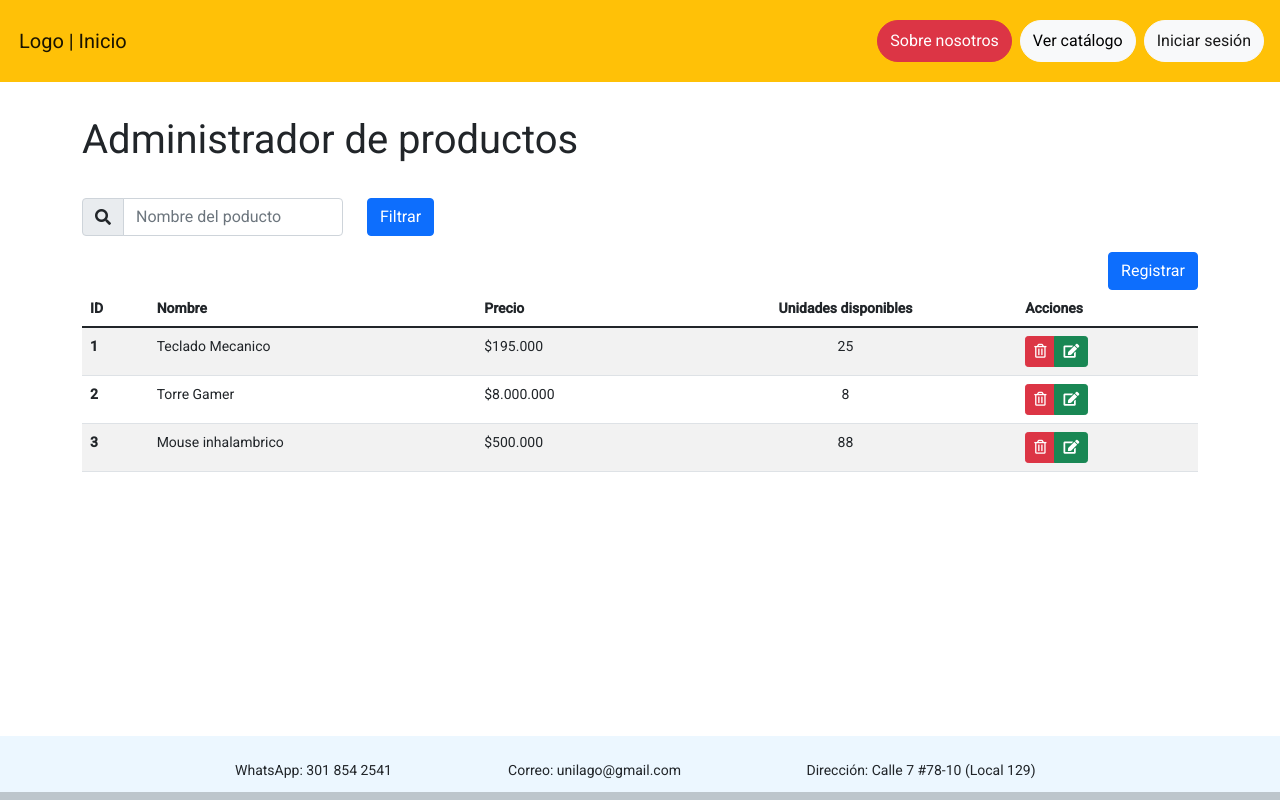
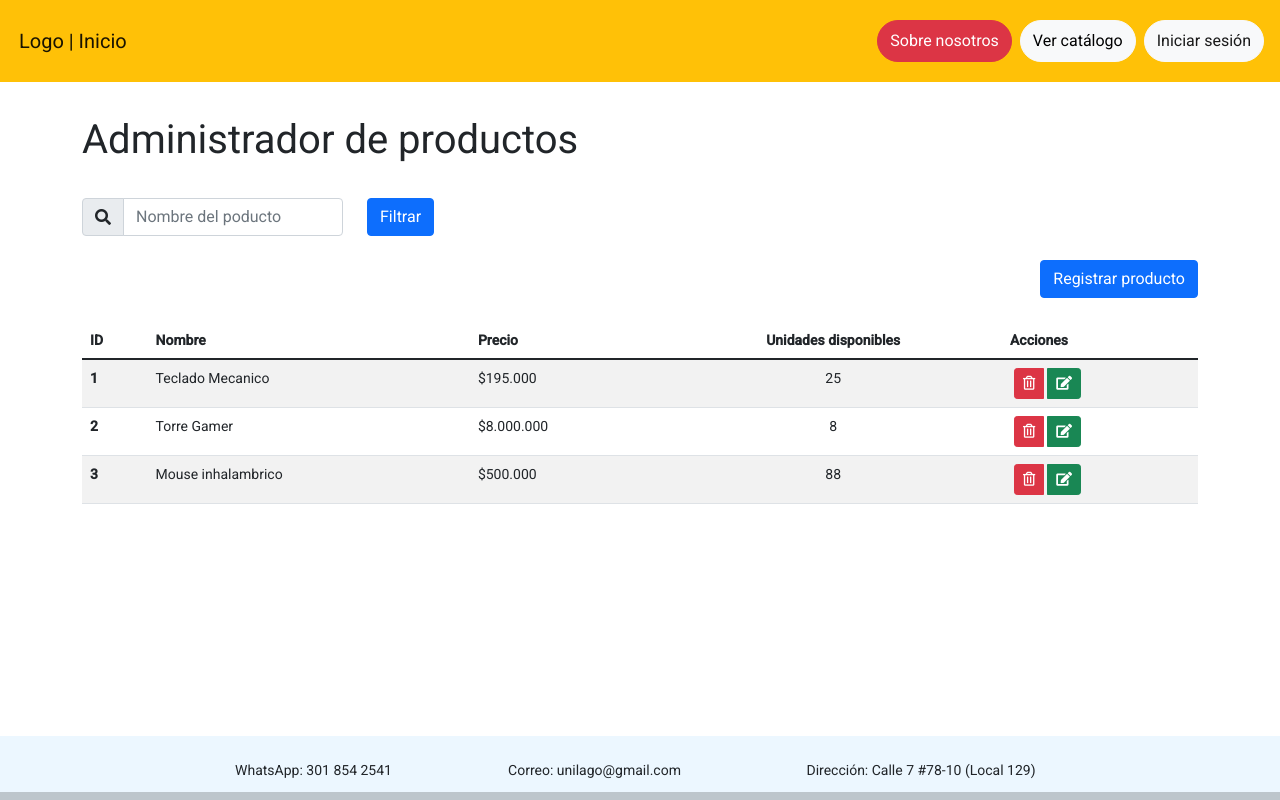
Before and after one commit to Julianrojasbustamante/celuphone, an Angular app: page /admin in a window 1280 px wide. Built offline with nearby package versions, Linux system fonts and the light colour scheme.

Commit message:
Add table structure for product-management.component.html

```diff
--- a/src/app/admin/product-management/product-management.component.html
+++ b/src/app/admin/product-management/product-management.component.html
@@ -12,7 +12,7 @@
         <button type="button" class="btn btn-primary">Filtrar</button>
       </div>
       <div class="col-12">
-        <button type="button" class="btn btn-primary float-end">Registrar</button>
+        <button type="button" class="my-2 mb-4 btn btn-primary float-end">Registrar producto</button>
         <table class="table table-striped">
           <thead>
           <tr>
@@ -31,7 +31,7 @@
             <td class="text-center">25</td>
             <td>
               <div class="btn-group">
-                <button type="button" class="btn btn-sm btn-danger"><i class="far fa-trash-alt"></i></button>
+                <button type="button" class="mx-1 btn btn-sm btn-danger"><i class="far fa-trash-alt"></i></button>
                 <button type="button" class="btn btn-sm btn-success"><i class="fas fa-edit"></i></button>
               </div>
             </td>
@@ -43,7 +43,7 @@
             <td class="text-center">8</td>
             <td>
               <div class="btn-group">
-                <button type="button" class="btn btn-sm btn-danger"><i class="far fa-trash-alt"></i></button>
+                <button type="button" class="mx-1 btn btn-sm btn-danger"><i class="far fa-trash-alt"></i></button>
                 <button type="button" class="btn btn-sm btn-success"><i class="fas fa-edit"></i></button>
               </div>
             </td>
@@ -55,7 +55,7 @@
             <td class="text-center">88</td>
             <td>
               <div class="btn-group">
-                <button type="button" class="btn btn-sm btn-danger"><i class="far fa-trash-alt"></i></button>
+                <button type="button" class="mx-1 btn btn-sm btn-danger"><i class="far fa-trash-alt"></i></button>
                 <button type="button" class="btn btn-sm btn-success"><i class="fas fa-edit"></i></button>
               </div>
             </td>
```
